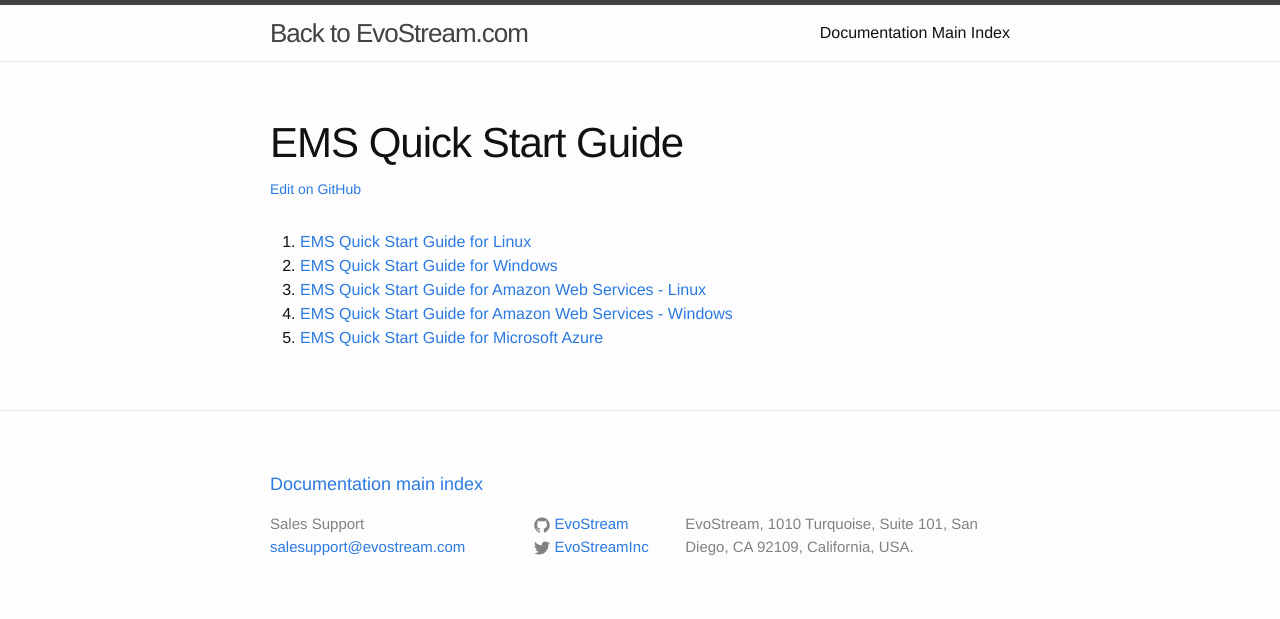
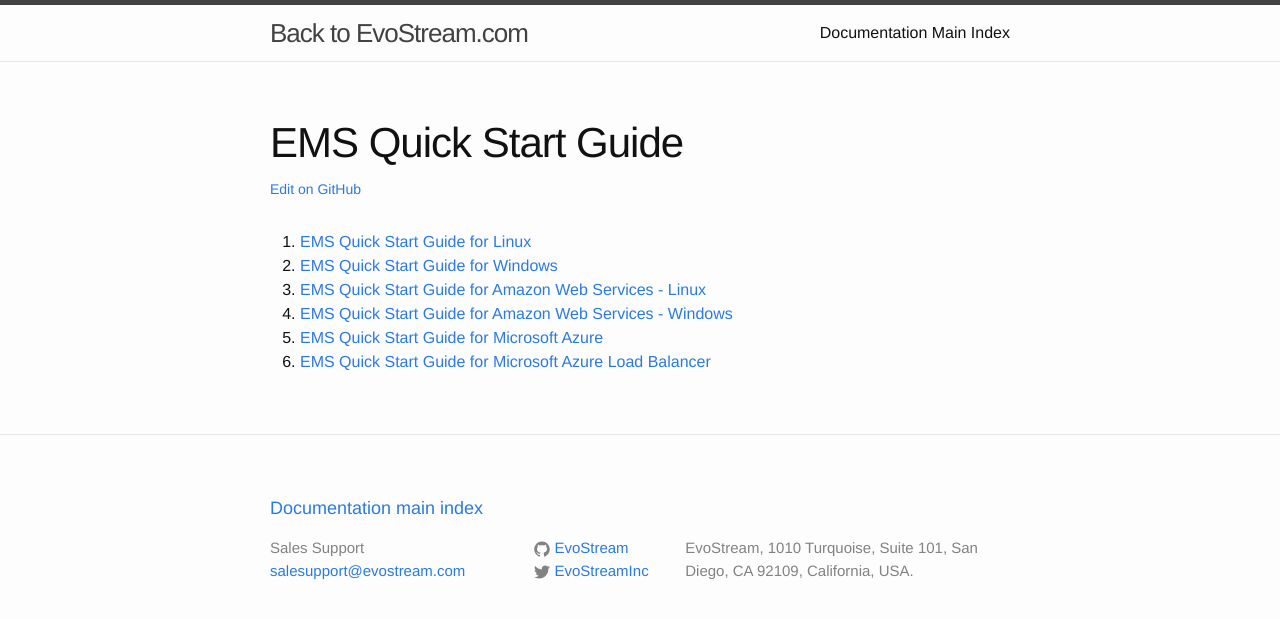
Before and after one commit to EvoStream/ems_quick_start_guide, a Jekyll site: the page built from _posts/2016-01-01-index.md, in a window 1280 px wide. Shown: the top 619 px of the page. Built offline with Jekyll 4.4.1, drawn with Linux system fonts in a browser that asks for light colours.

Commit message:
added ALB

```diff
--- a/_posts/2016-01-01-index.md
+++ b/_posts/2016-01-01-index.md
@@ -11,3 +11,4 @@ permalink: table_of_contents
 3. [EMS Quick Start Guide for Amazon Web Services - Linux]({{site.url}}{{site.baseurl}}/quick_start_guide_for_amazon_linux)
 4. [EMS Quick Start Guide for Amazon Web Services - Windows]({{site.url}}{{site.baseurl}}/quick_start_guide_for_amazon_windows)
 5. [EMS Quick Start Guide for Microsoft Azure]({{site.url}}{{site.baseurl}}/quick_start_guide_for_azure)
+6. [EMS Quick Start Guide for Microsoft Azure Load Balancer]({{site.url}}{{site.baseurl}}/quick_start_guide_for_azureloadbalancer)
```
